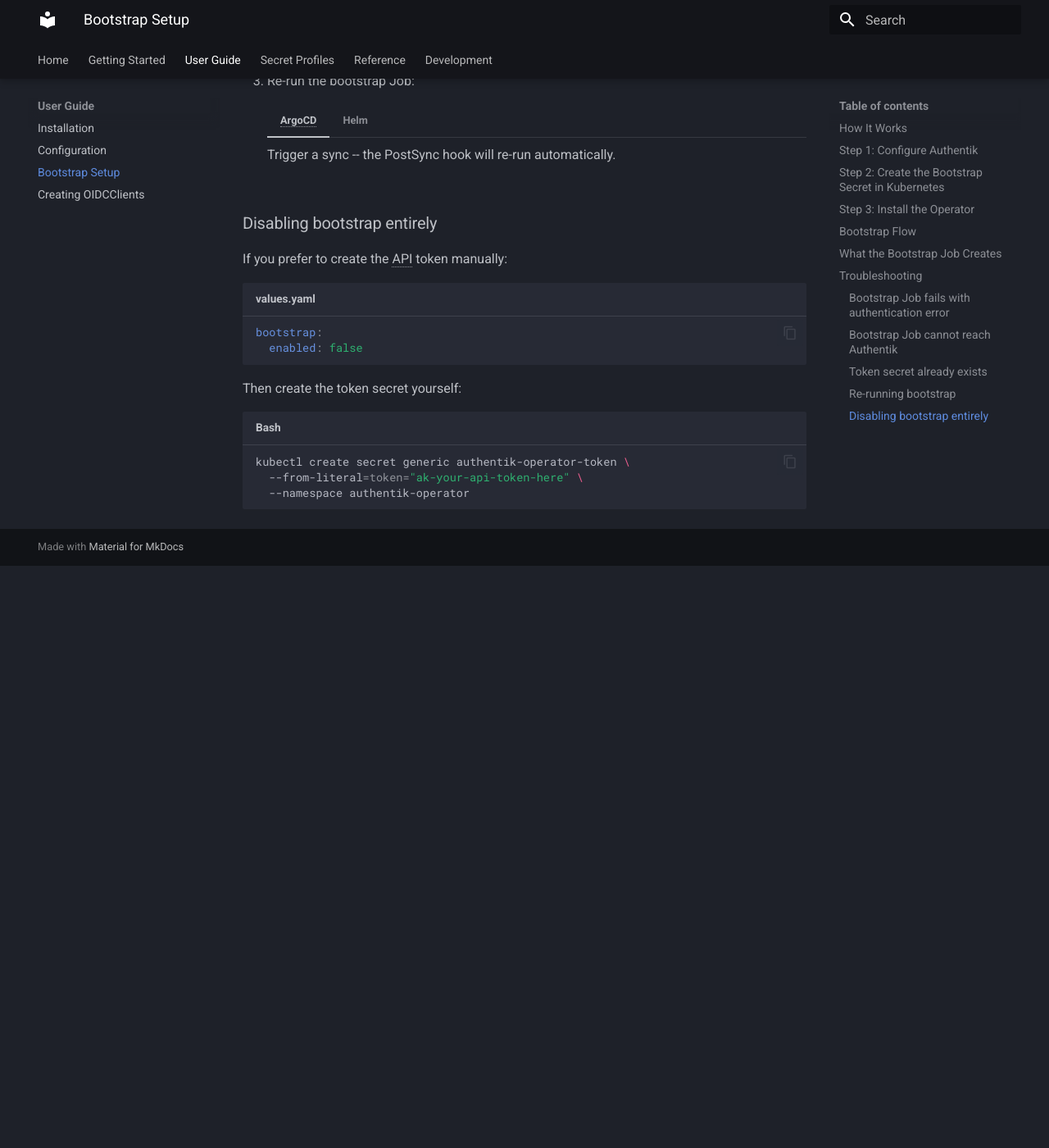
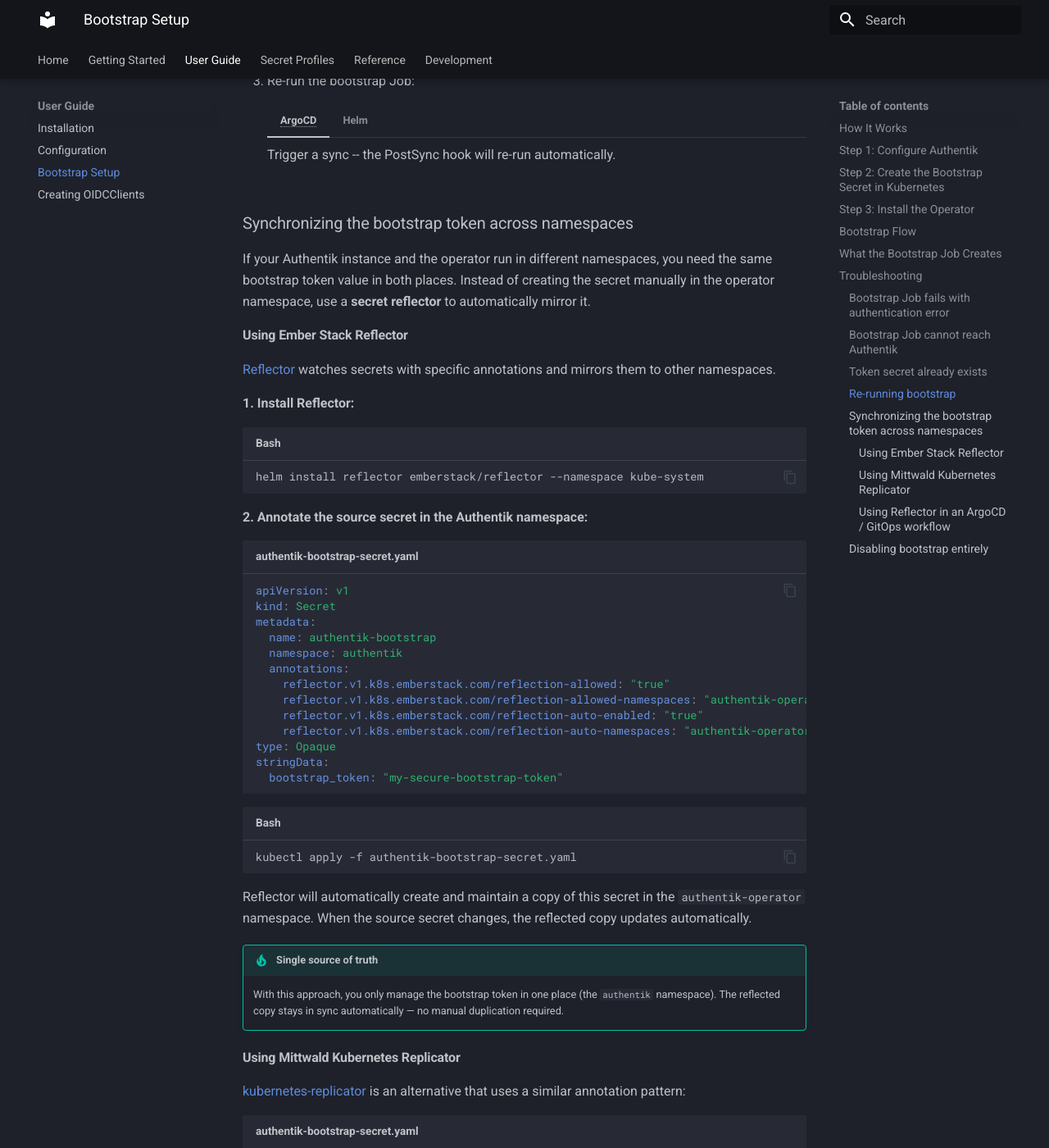
Before and after one commit to kettleofketchup/AuthentikOperator, an MkDocs documentation site: the page built from docs/guide/bootstrap.md, in a window 1280 px wide and 1400 px high, scrolled down 4276 px. Shown: the whole window at 82% size. Built offline with MkDocs 1.6.1 and Material for MkDocs 9.7.7, drawn with Linux system fonts in a browser that asks for light colours; before the commit the page ends 4966 px from its top, so only the background shows below that; some of the changed text lies outside the part shown.

Commit message:
docs: add secret reflector examples for bootstrap token sync

````diff
--- a/docs/guide/bootstrap.md
+++ b/docs/guide/bootstrap.md
@@ -201,6 +201,102 @@ To force a fresh bootstrap (e.g. after rotating the Authentik bootstrap token):
           --namespace authentik-operator
         ```
 
+### Synchronizing the bootstrap token across namespaces
+
+If your Authentik instance and the operator run in different namespaces, you need the same bootstrap token value in both places. Instead of creating the secret manually in the operator namespace, use a **secret reflector** to automatically mirror it.
+
+#### Using Ember Stack Reflector
+
+[Reflector](https://github.com/emberstack/kubernetes-reflector) watches secrets with specific annotations and mirrors them to other namespaces.
+
+**1. Install Reflector:**
+
+```bash
+helm install reflector emberstack/reflector --namespace kube-system
+```
+
+**2. Annotate the source secret in the Authentik namespace:**
+
+```yaml title="authentik-bootstrap-secret.yaml"
+apiVersion: v1
+kind: Secret
+metadata:
+  name: authentik-bootstrap
+  namespace: authentik
+  annotations:
+    reflector.v1.k8s.emberstack.com/reflection-allowed: "true"
+    reflector.v1.k8s.emberstack.com/reflection-allowed-namespaces: "authentik-operator"
+    reflector.v1.k8s.emberstack.com/reflection-auto-enabled: "true"
+    reflector.v1.k8s.emberstack.com/reflection-auto-namespaces: "authentik-operator"
+type: Opaque
+stringData:
+  bootstrap_token: "my-secure-bootstrap-token"
+```
+
+```bash
+kubectl apply -f authentik-bootstrap-secret.yaml
+```
+
+Reflector will automatically create and maintain a copy of this secret in the `authentik-operator` namespace. When the source secret changes, the reflected copy updates automatically.
+
+!!! tip "Single source of truth"
+    With this approach, you only manage the bootstrap token in one place (the `authentik` namespace).
+    The reflected copy stays in sync automatically — no manual duplication required.
+
+#### Using Mittwald Kubernetes Replicator
+
+[kubernetes-replicator](https://github.com/mittwald/kubernetes-replicator) is an alternative that uses a similar annotation pattern:
+
+```yaml title="authentik-bootstrap-secret.yaml"
+apiVersion: v1
+kind: Secret
+metadata:
+  name: authentik-bootstrap
+  namespace: authentik
+  annotations:
+    replicator.v1.mittwald.de/replicate-to: "authentik-operator"
+type: Opaque
+stringData:
+  bootstrap_token: "my-secure-bootstrap-token"
+```
+
+#### Using Reflector in an ArgoCD / GitOps workflow
+
+If you manage secrets declaratively via Sealed Secrets or External Secrets Operator, annotate the
+generated secret resource. For example, with External Secrets:
+
+```yaml title="external-secret.yaml"
+apiVersion: external-secrets.io/v1beta1
+kind: ExternalSecret
+metadata:
+  name: authentik-bootstrap
+  namespace: authentik
+spec:
+  target:
+    template:
+      metadata:
+        annotations:
+          reflector.v1.k8s.emberstack.com/reflection-allowed: "true"
+          reflector.v1.k8s.emberstack.com/reflection-allowed-namespaces: "authentik-operator"
+          reflector.v1.k8s.emberstack.com/reflection-auto-enabled: "true"
+          reflector.v1.k8s.emberstack.com/reflection-auto-namespaces: "authentik-operator"
+  secretStoreRef:
+    name: vault-backend
+    kind: ClusterSecretStore
+  data:
+    - secretKey: bootstrap_token
+      remoteRef:
+        key: authentik/bootstrap
+        property: token
+```
+
+!!! warning "Namespace must exist first"
+    The target namespace (`authentik-operator`) must exist before the reflector can mirror
+    the secret into it. Create the namespace before installing the operator chart, or use
+    `--create-namespace` on the Helm install.
+
+---
+
 ### Disabling bootstrap entirely
 
 If you prefer to create the API token manually:
````
Also changed, not shown: docs/getting-started/prerequisites.md (+3 -0 lines).
